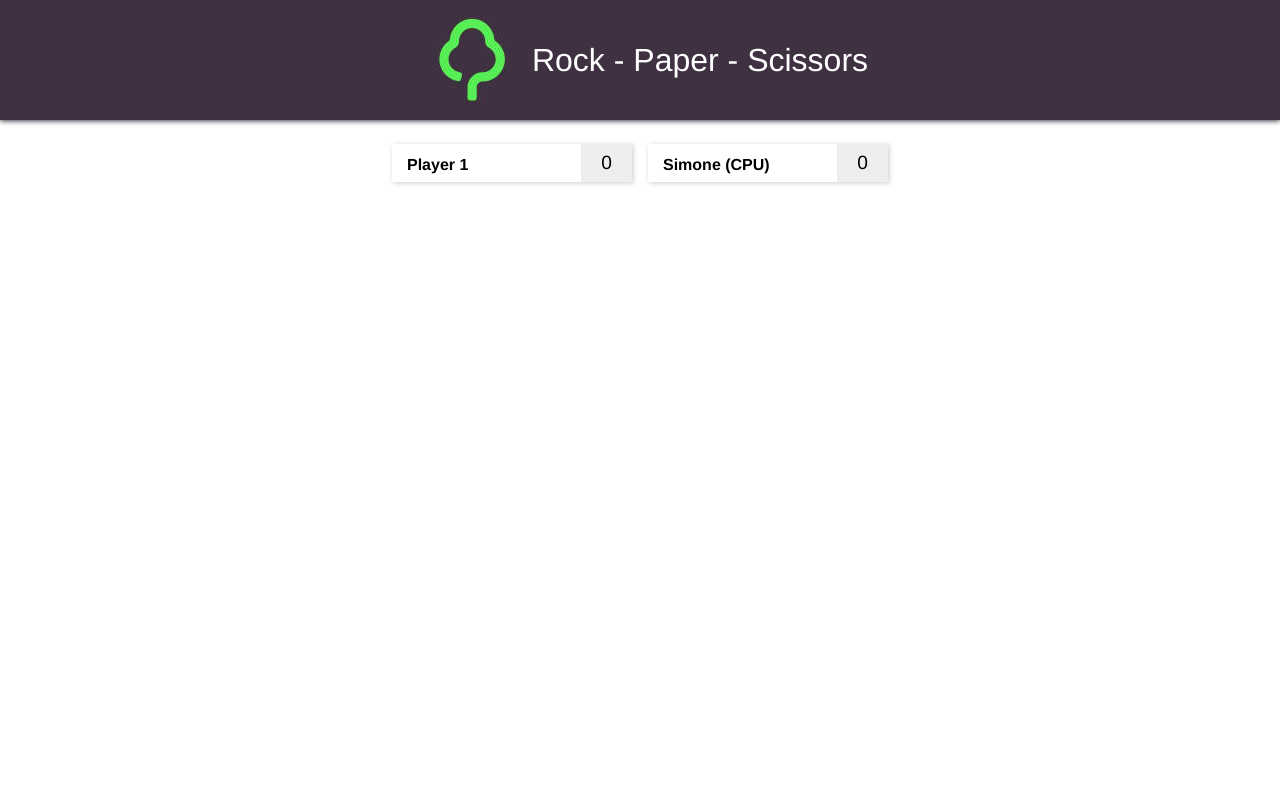
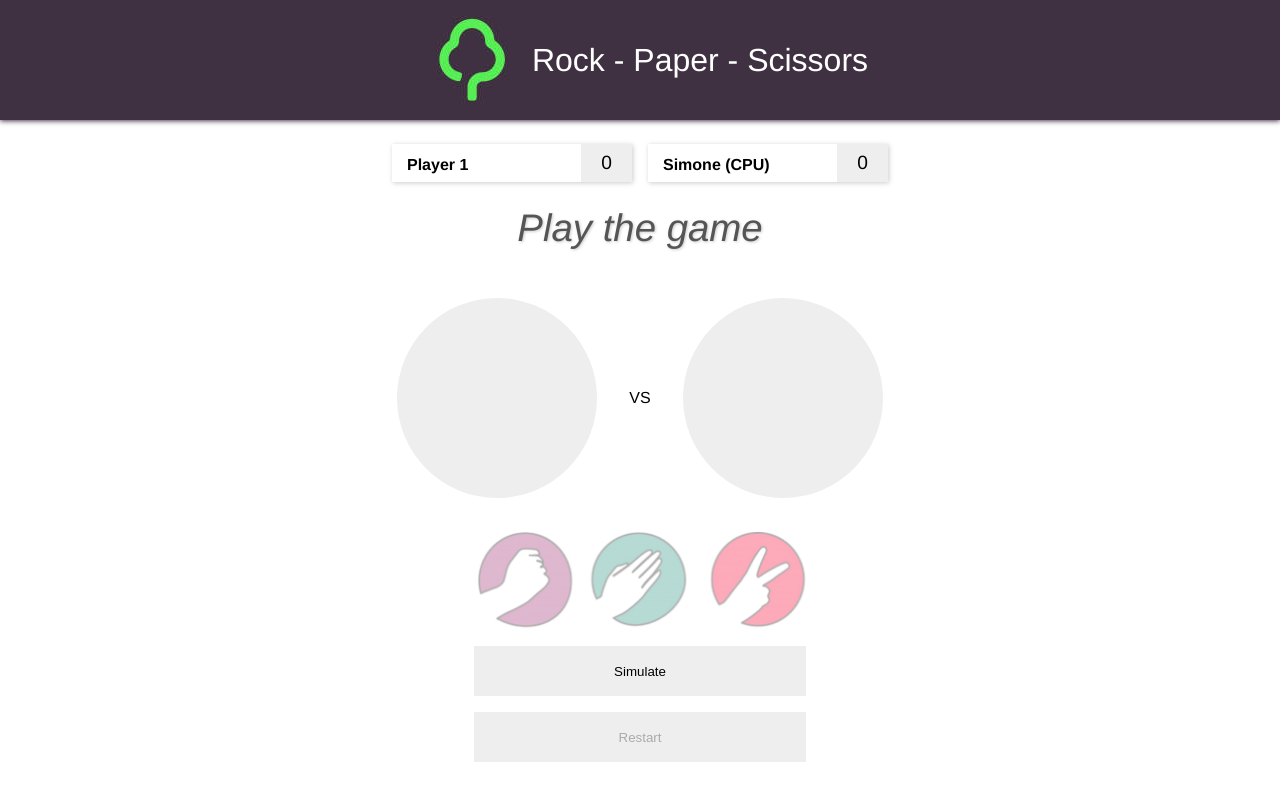
Before and after one commit to DanAlvares/rock-paper-scissors, a website built with webpack: page public/index.html in a window 1280 px wide. Built offline with nearby package versions, Linux system fonts and the light colour scheme.

Commit message:
Add buttons and game stage

```diff
--- a/public/index.html
+++ b/public/index.html
@@ -19,6 +19,24 @@
 			<div class="player-two"><strong>Simone (CPU)</strong> <span class="score">0</span></div>
 		</section>
 
+		<h2 class="result">Play the game</h2>
+
+		<section class="stage">
+			<div class="player player-one"></div>
+			<span>VS</span>
+			<div class="player player-two"></div>
+		</section>
+
+		<section class="buttons">
+			<button class="rock-btn"><span class="sr-only">Rock</span></button>
+			<button class="paper-btn"><span class="sr-only">Paper</span></button>
+			<button class="scissors-btn"><span class="sr-only">Scissors</span></button>
+		</section>
+
+		<section class="actions">
+			<button class="simulate-btn">Simulate</button>
+			<button class="restart-btn" disabled>Restart</button>
+		</section>
 	</main>
 </body>
 
--- /dev/null
+++ b/src/css/_buttons.scss
@@ -0,0 +1,35 @@
+.buttons {
+	display: flex;
+	justify-content: center;
+
+	button {
+		background: url('../images/RPSLS.png') no-repeat 0 0 transparent;
+		background-size: 580px;
+		border: none;
+		margin: 0 .5rem;
+		height: 100px;
+		width: 100px;
+		&:not([disabled]){
+			cursor: pointer;
+		}
+		&.paper-btn{background-position: -122px 0;}
+		&.scissors-btn{background-position: -238px 0;}
+		&.lizard-btn{background-position: -360px 0;}
+		&.spock-btn{background-position: -480px 0;}
+	}
+}
+
+.actions {
+    align-items: center;
+	display: flex;
+    flex-flow: column;
+
+	button {
+		width: calc(300px + 2rem);
+		background-color: #eee;
+		border: none;
+		margin-top: 1rem;
+		cursor: pointer;
+		height: 50px;
+	}
+}
--- a/src/css/_global.scss
+++ /dev/null
@@ -1,15 +0,0 @@
-* {
-	box-sizing: border-box;
-}
-body {
-	margin: 0;
-	font-family: Helvetica, sans-serif;
-}
-main {
-	display: flex;
-	justify-content: center;
-}
-article {
-	display: flex;
-	flex-flow: column;
-}
--- /dev/null
+++ b/src/css/_main.scss
@@ -0,0 +1,32 @@
+* {
+	box-sizing: border-box;
+}
+body {
+	margin: 0;
+	font-family: Helvetica, sans-serif;
+}
+main {
+	display: flex;
+	justify-content: center;
+	flex-flow: column;
+}
+.result {
+    color: #555;
+	font-size: 2.4rem;
+    font-style: italic;
+    font-weight: 100;
+    margin: 1rem;
+    text-align: center;
+    text-shadow: 1px 1px 3px #ccc;
+}
+
+// This is the recommended method by webaim.org
+// to hiding text from users
+.sr-only {
+	position:absolute;
+	top:auto;
+	left:-10000px;
+	height:1px;
+	overflow:hidden;
+	width:1px;
+}
--- /dev/null
+++ b/src/css/_stage.scss
@@ -0,0 +1,26 @@
+.stage{
+	align-items: center;
+	display: flex;
+	justify-content: center;
+
+	&.game-over .player	{
+		background: url('../images/RPSLS.png') no-repeat 0 0 transparent;
+	}
+
+	.player {
+		background-color: #eee;
+		border-radius: 50%;
+		height: 200px;
+		margin: 2rem 1rem;
+		width: 200px;
+
+		&.paper{background-position: -242px 0;}
+		&.scissors{background-position: -484px 0;}
+		&.lizard{background-position: -726px 0;}
+		&.spock{background-position: -971px 0;}
+	}
+	span {
+		display: inline-block;
+		padding: 0 1rem;
+	}
+}
--- a/src/css/index.scss
+++ b/src/css/index.scss
@@ -1,3 +1,5 @@
-@import './global.scss';
+@import './main.scss';
 @import './header.scss';
 @import './scoreboard.scss';
+@import './stage.scss';
+@import './buttons.scss';
```
Also changed, not shown: src/images/RPSLS.png (added).
